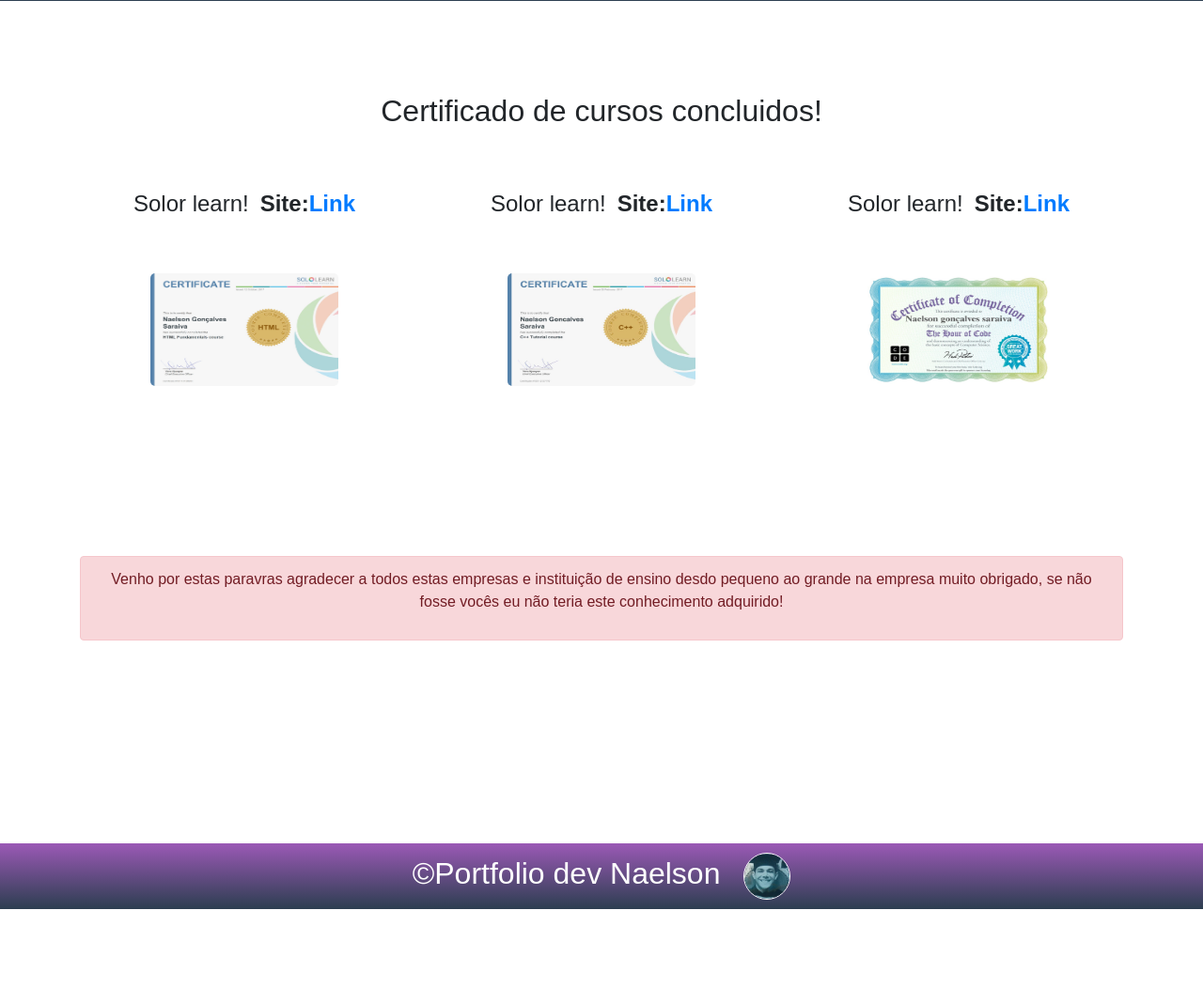
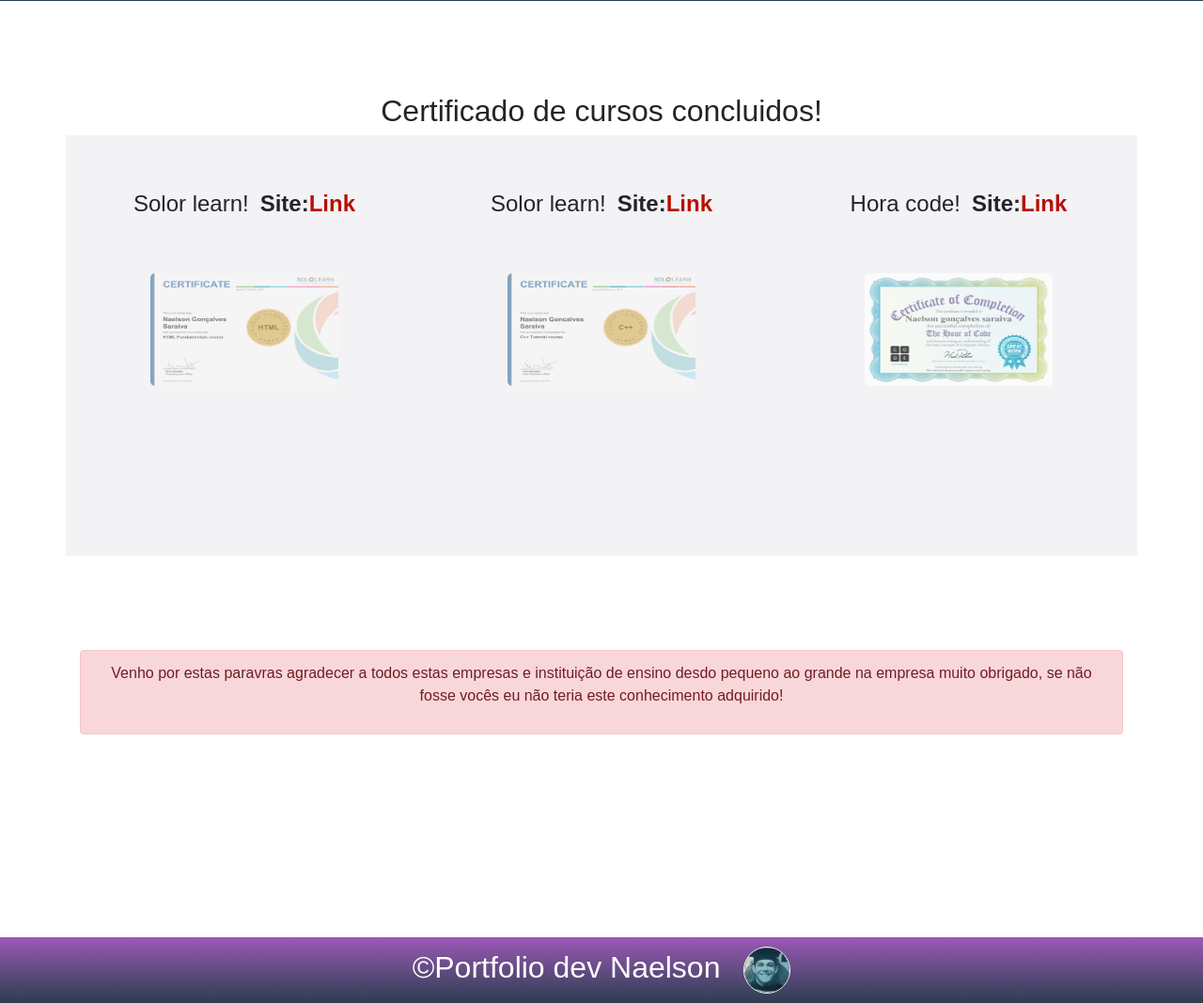
Before and after one commit to Jamba64Byts/portfolio, a PHP site: page / in a window 1280 px wide. Shown: the part 39-1107 px from the top of the page at 94% size. Before the commit the page ends 1007 px from the top, so only its background shows below. Run offline with PHP 8.4, Linux system fonts and the light colour scheme; some libraries are stand-ins or nearby versions.

Commit message:
Fix div alert

```diff
--- a/css/style.css
+++ b/css/style.css
@@ -159,15 +159,27 @@ nav  .primary-list  li {
     height: 448px;
     word-wrap: break-word;
     overflow: hidden;
-
+    background: rgba(171, 171, 180, 0.14);
 
 }
+
+#content-1  div  div h4  a{
+    color: #b61000;
+
+}
+
+#content-1  div  div h4  a:hover{
+    color: #c0392b;
+
+}
+
 .certificate{
   width: 200px;
   height: 120px;
   margin-top:  112px;
   border-radius: 5px;
   transition: 1s;
+  opacity: 0.7;
 }
 
 .certificate:hover{
@@ -176,6 +188,7 @@ nav  .primary-list  li {
     margin-top:  62px;
     margin-left: -8px;
     border: inset 5px rgba(37, 97, 144, 0.41);
+    opacity: 1;
 }
 
 .title-curse{
@@ -183,7 +196,9 @@ nav  .primary-list  li {
     top: 60px;
 }
 
-
+.text-custom{
+    margin-top: 100px;
+}
 @media (min-width: 266px) and (max-width: 500px){
     .certificate:hover{
         width: 260px;
--- a/index.html
+++ b/index.html
@@ -68,7 +68,7 @@
                 <img class="certificate" src="img/certificate-c++.jpg">
             </div>
             <div class="col-12 col-md-4">
-                <h4 class="title-curse">Solor learn!&ensp;<strong>Site:<a href="https://br.code.org/">Link</a></strong></h4>
+                <h4 class="title-curse">Hora code!&ensp;<strong>Site:<a href="https://br.code.org/">Link</a></strong></h4>
                 <img class="certificate" src="img/certificate-logica.jpg">
             </div>
 
```
